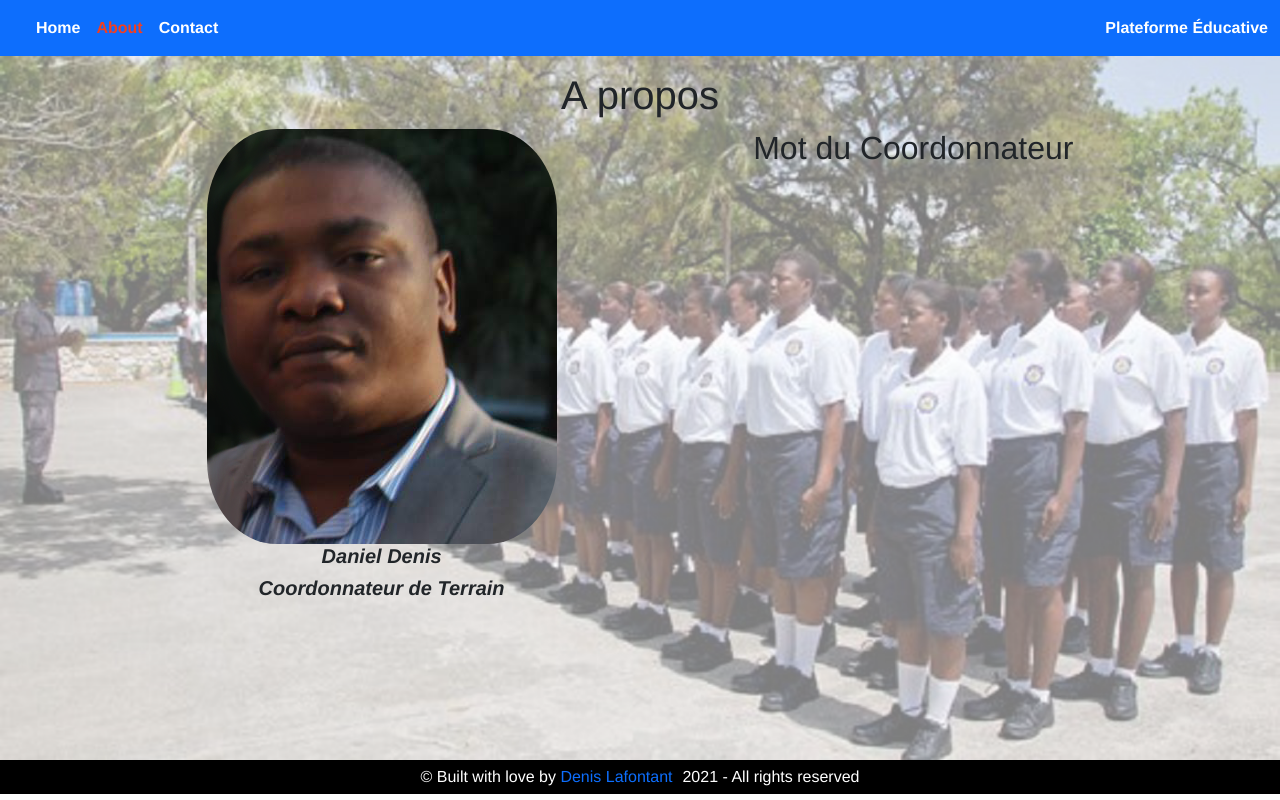
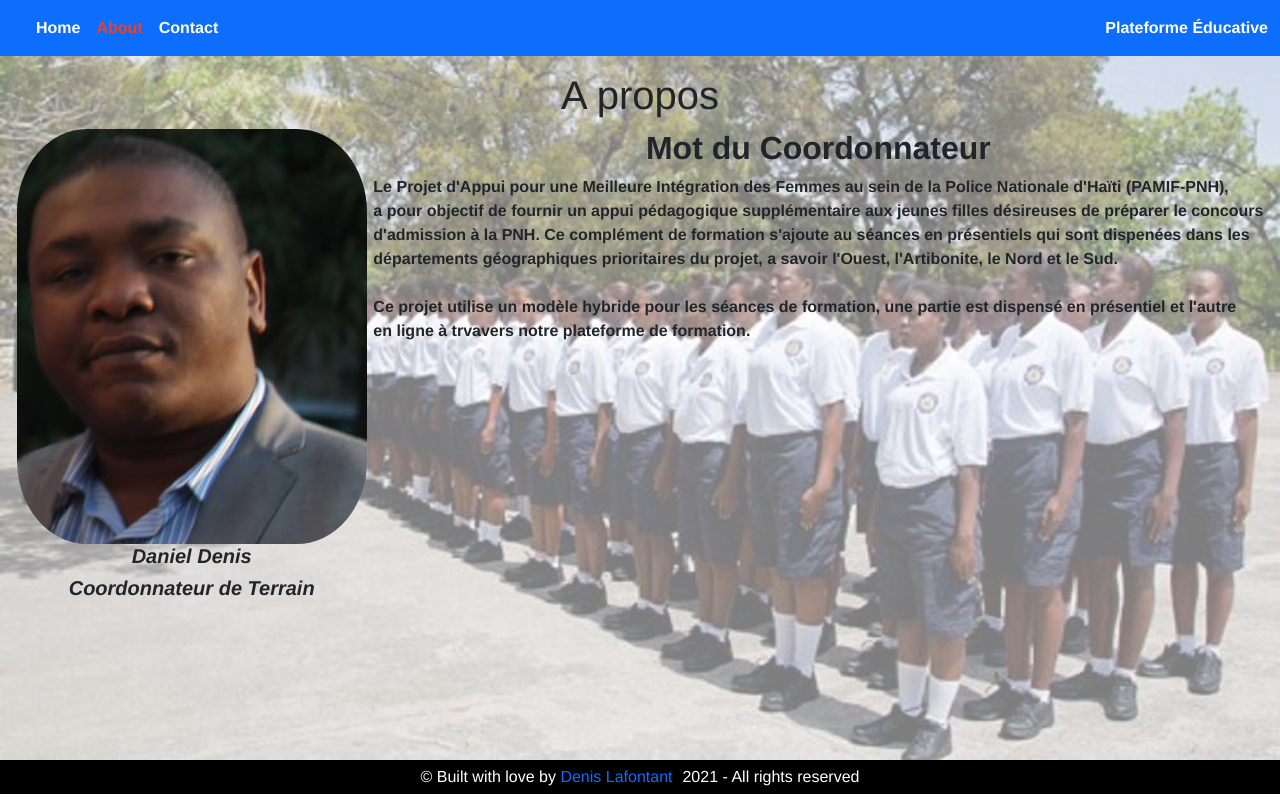
Before and after one commit to icebox827/pamif, a Vue app: page /about in a window 1280 px wide. Built offline with nearby package versions, Linux system fonts and the light colour scheme.

Commit message:
Update pitch

```diff
--- a/src/components/AboutPage.vue
+++ b/src/components/AboutPage.vue
@@ -12,6 +12,16 @@
         </div>
         <div class="pitch">
           <h2>Mot du Coordonnateur</h2>
+          <p>
+            Le Projet d'Appui pour une Meilleure Intégration des Femmes au sein de la Police Nationale d'Haïti (PAMIF-PNH),<br />
+            a pour objectif de fournir un appui pédagogique supplémentaire aux jeunes filles désireuses de préparer le concours<br />
+            d'admission à la PNH. Ce complément de formation s'ajoute au séances en présentiels qui sont dispenées dans les<br />
+            départements géographiques prioritaires du projet, a savoir l'Ouest, l'Artibonite, le Nord et le Sud.
+            <br />
+            <br />
+            Ce projet utilise un modèle hybride pour les séances de formation, une partie est dispensé en présentiel et l'autre<br />
+            en ligne à trvavers notre plateforme de formation.
+          </p>
         </div>
       </div>
     </div>
@@ -60,4 +70,13 @@ export default {
   font-weight: 600;
   font-style: italic;
 }
+
+.pitch h2 {
+  text-align: center;
+  font-weight: 800;
+}
+
+.pitch p {
+  font-weight: 700;
+}
 </style>
```
